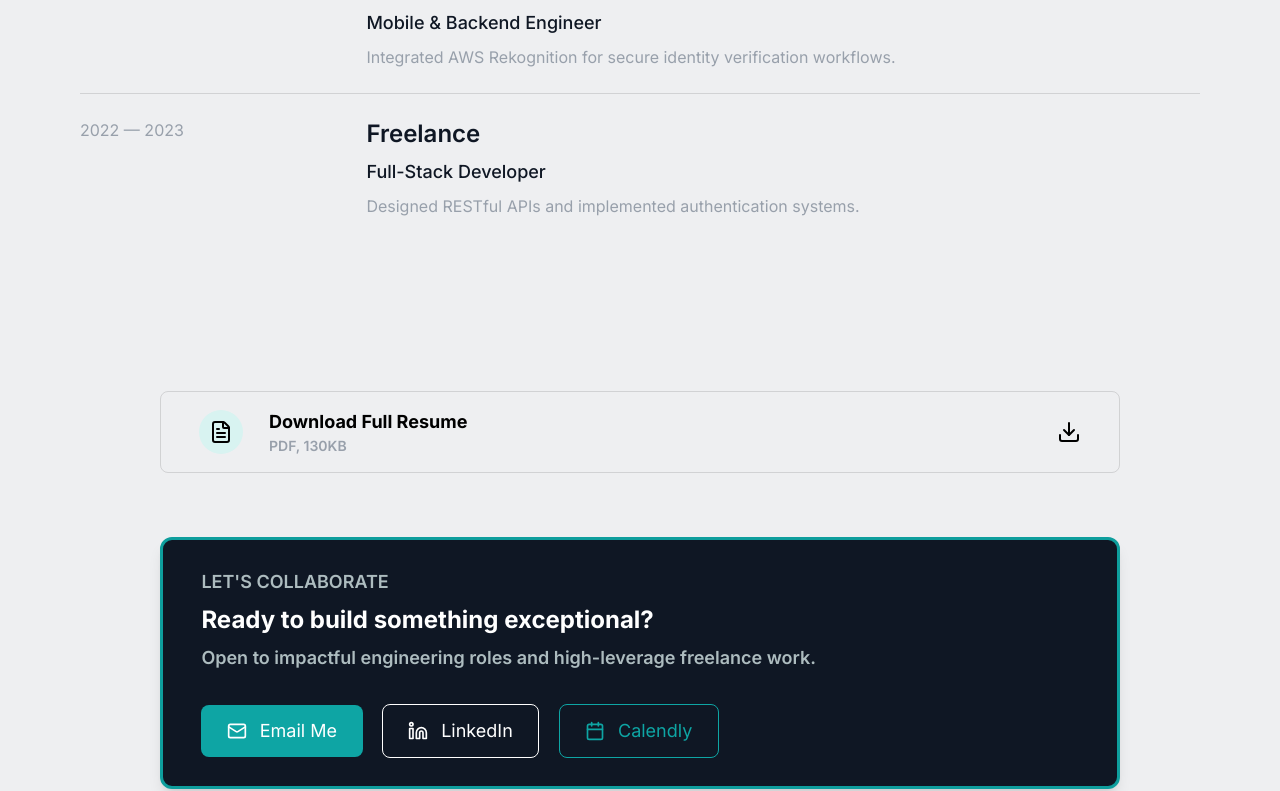
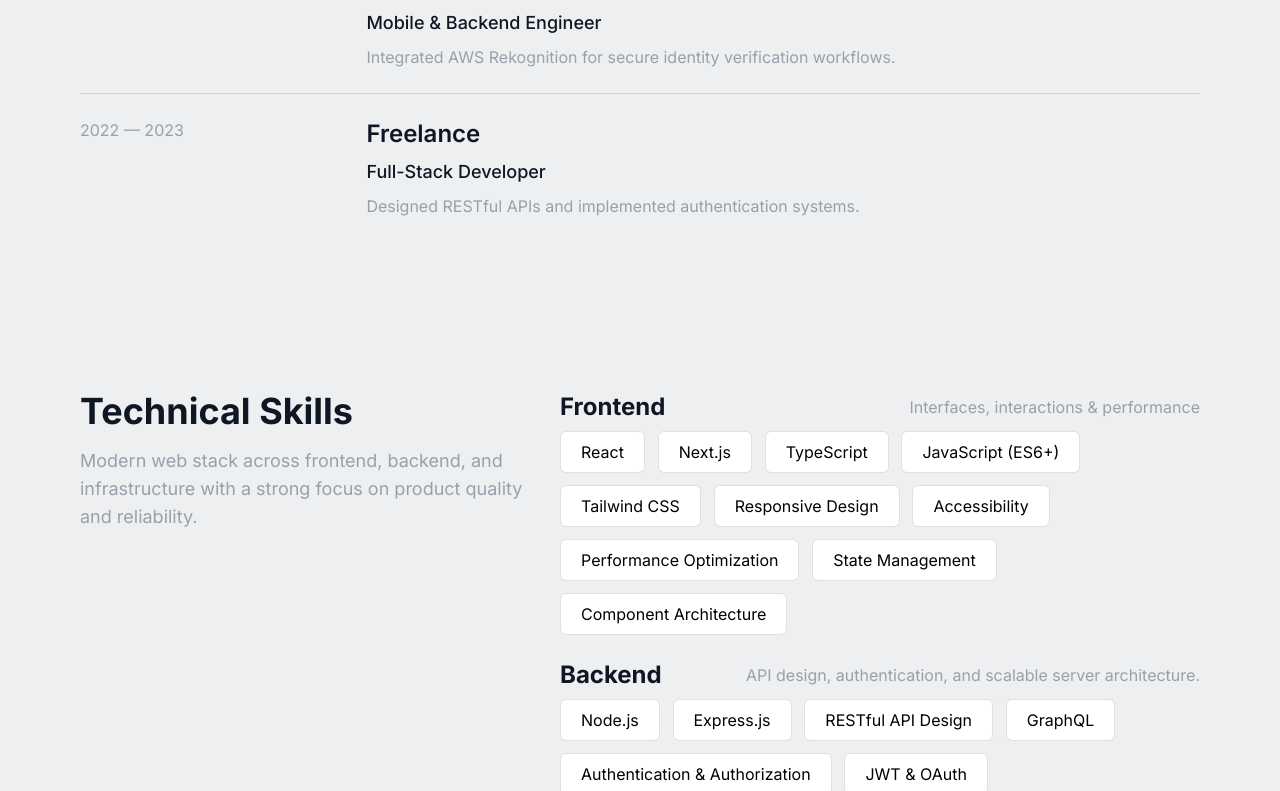
Before and after one commit to arush-shri/portfolio, a Next.js app: page / in a window 1280 px wide. Shown: the part 2009-2800 px from the top of the page. Built offline with nearby package versions, Linux system fonts and the light colour scheme.

Commit message:
frontend done

```diff
--- a/app/page.tsx
+++ b/app/page.tsx
@@ -1,4 +1,5 @@
 import ExperienceList from "@/components/experienceList";
+import SkillsGroup from "@/components/skillsGroup";
 import WorkCard, { ViewWorkButton } from "@/components/workCard";
 import {
 	Calendar,
@@ -9,8 +10,9 @@ import {
 	Mail,
 } from "lucide-react";
 import Image from "next/image";
+import { ReactElement } from "react";
 
-export default function Home() {
+export default function Home(): ReactElement {
 	return (
 		<div className="flex flex-col">
 			<section className="flex flex-col md:flex-row min-h-screen items-center justify-between px-5 lg:px-20">
@@ -20,11 +22,10 @@ export default function Home() {
 						Software.
 					</span>
 					<span className="text-[#98A0AB] text-xl md:text-xl pt-4 md:pt-3">
-						Hi, I’m Arush — I architect and develop scalable
-						software systems that prioritize performance,
-						reliability, and user experience. From frontend
-						interfaces to backend infrastructure, I build solutions
-						designed to scale.
+						Hi, I’m Arush. I architect and build scalable web and
+						mobile applications — from backend infrastructure and
+						APIs to intuitive user interfaces — prioritizing
+						performance, reliability, and long-term maintainability.
 					</span>
 
 					<div className="flex flex-row w-full gap-x-[1.5vw] pt-[5dvh] md:pt-[8dvh] items-center">
@@ -100,6 +101,107 @@ export default function Home() {
 					</span>
 				</div>
 				<ExperienceList />
+			</section>
+			<section className="flex flex-col md:flex-row min-h-screen justify-between px-5 lg:px-20">
+				<div className="flex w-full md:w-2/5 md:min-h-screen flex-col justify-start">
+					<span className="font-bold text-[#0F1724] text-2xl md:text-4xl">
+						Technical Skills
+					</span>
+					<span className="text-[#98A0AB] text-lg pt-4">
+						Modern web stack across frontend, backend, and
+						infrastructure with a strong focus on product quality
+						and reliability.
+					</span>
+				</div>
+				<div className="flex flex-col w-full md:w-3/5 justify-start md:min-h-screen md:pl-8 flex-col pb-[8dvh] pt-[2dvh] md:pt-0">
+					<SkillsGroup
+						title="Frontend"
+						subText="Interfaces, interactions & performance"
+						skills={[
+							"React",
+							"Next.js",
+							"TypeScript",
+							"JavaScript (ES6+)",
+							"Tailwind CSS",
+							"Responsive Design",
+							"Accessibility",
+							"Performance Optimization",
+							"State Management",
+							"Component Architecture",
+						]}
+						extra=""
+					/>
+					<SkillsGroup
+						title="Backend"
+						subText="API design, authentication, and scalable server architecture."
+						skills={[
+							"Node.js",
+							"Express.js",
+							"RESTful API Design",
+							"GraphQL",
+							"Authentication & Authorization",
+							"JWT & OAuth",
+							"Serverless Architecture",
+							"Microservices",
+							"Input Validation",
+							"API Security Best Practices",
+						]}
+						extra="pt-[3dvh]"
+					/>
+					<SkillsGroup
+						title="Data & Persistence"
+						subText="Schema design, performance tuning & data integrity."
+						skills={[
+							"PostgreSQL",
+							"MongoDB",
+							"Redis",
+							"Database Schema Design",
+							"Indexing & Query Optimization",
+							"Data Modeling",
+							"Caching Strategies",
+						]}
+						extra="pt-[3dvh]"
+					/>
+					<SkillsGroup
+						title="Infrastructure"
+						subText="Cloud architecture, automation & observability."
+						skills={[
+							"AWS",
+							"Docker",
+							"CI/CD Pipelines",
+							"GitHub Actions",
+							"Cloud Deployment",
+							"Environment Configuration",
+							"Monitoring & Logging",
+						]}
+						extra="pt-[3dvh]"
+					/>
+					<SkillsGroup
+						title="Mobile"
+						subText="High-performance native & cross-platform experiences."
+						skills={[
+							"React Native",
+							"Expo",
+							"Cross-Platform Development",
+							"Native Modules (Kotlin/Swift)",
+							"Mobile Performance Optimization",
+						]}
+						extra="pt-[3dvh]"
+					/>
+
+					<SkillsGroup
+						title="Tools & Workflow"
+						subText="Version control, CI/CD & development workflow."
+						skills={[
+							"Git & GitHub",
+							"Figma",
+							"Postman",
+							"VS Code",
+							"Linux",
+						]}
+						extra="pt-[3dvh]"
+					/>
+				</div>
 			</section>
 			<section
 				id="resume"
--- /dev/null
+++ b/components/skillsGroup.tsx
@@ -0,0 +1,34 @@
+import { ReactElement } from "react";
+
+export default function SkillsGroup({
+	title,
+	subText,
+	skills,
+	extra,
+}: {
+	title: string;
+	subText: string;
+	skills: string[];
+	extra: string | undefined;
+}): ReactElement {
+	return (
+		<div className={`flex flex-col gap-y-[1dvh] w-full ${extra}`}>
+			<div className="flex flex-col gap-y-1 md:gap-x-4 md:flex-row md:justify-between md:items-center">
+				<span className="font-bold text-[#0F1724] text-2xl">
+					{title}
+				</span>
+				<span className="text-[#98A0AB] text-md">{subText}</span>
+			</div>
+			<div className="flex flex-wrap items-center gap-x-[1dvw] gap-y-[1.5dvh]">
+				{skills.map((skill, index) => (
+					<div
+						key={index}
+						className="px-5 py-2 bg-white rounded-md border-1 border-[#0000001F]"
+					>
+						<span>{skill}</span>
+					</div>
+				))}
+			</div>
+		</div>
+	);
+}
```
